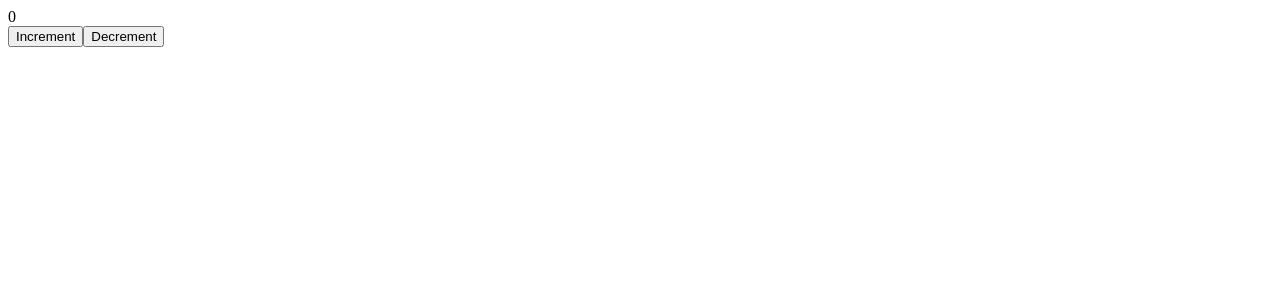
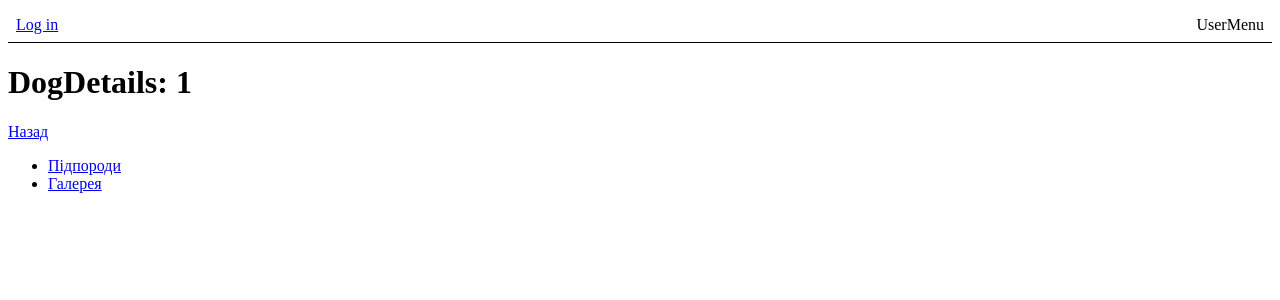
Before and after one commit to IvanSlivenko/React-4-1, a React (Create React App) app: page /dogs/1 in a window 1280 px wide. Shown: the top 300 px of the page. Built offline with nearby package versions, Linux system fonts and the light colour scheme.

Commit message:
26.04.2023-22-01

```diff
--- a/src/AppFive.jsx
+++ b/src/AppFive.jsx
@@ -8,6 +8,8 @@ import { lazy } from "react";
 import { Route, Routes } from "react-router-dom";
 import { Layout } from "components/Layout";
 // import { SubBreeds } from "components/SubBreeds";
+import { LoginPage } from "pages/LoginPages";
+
 // const MyComponent = lazy(() => import('path/to/MyComponent'));
 const Home = lazy(() => import('./pages/Home').then(module => {
     // console.log(module);
@@ -34,8 +36,10 @@ export default function AppFive(){
 
 
                 <Routes>
-                    <Route path="/" element={<Layout/>}>
-                        <Route index element={<Home/>} />
+                    <Route path="/" element={<Layout />}>
+                        <Route path="login" element={<LoginPage />} />
+
+                        <Route index element={<Home />} />
                         <Route path="dogs" element={<Dogs />} />
                         <Route path="dogs/:dogId" element={<DogDetails />}>
                             <Route path="subbreeds" element={<div><SubBreeds/></div>} />
--- /dev/null
+++ b/src/components/AppBar/AppBarrTwo.jsx
@@ -0,0 +1,22 @@
+import { UserMenuTwo } from "components/UserMenuTwo";
+import { Link } from "react-router-dom";
+export const AppBarTwo = () => {
+    return (
+        <header style={{
+            display: 'flex',
+            justifyContent:'space-between',
+            padding: 8,
+            borderBottom: '1px solid black',
+            marginBottom: 12
+
+        }} >
+
+
+
+            <nav>
+                <Link to="/login">Log in</Link>
+            </nav>
+             <UserMenuTwo/>
+        </header>
+    );
+};
--- a/src/components/Layout.js
+++ b/src/components/Layout.js
@@ -1,5 +1,6 @@
 import { Suspense } from "react";
 import { NavLink, Outlet } from "react-router-dom";
+import { Link } from "react-router-dom";
 import { useSelector, useDispatch } from "react-redux";
 
 // import { increment } from "redux/store";
@@ -7,6 +8,7 @@ import { useSelector, useDispatch } from "react-redux";
 
 import { increment } from "redux/myValue/slice";
 import { decrement } from "redux/myValue/slice";
+import { AppBarTwo } from "./AppBar/AppBarrTwo";
 
 
 
@@ -16,16 +18,24 @@ import { decrement } from "redux/myValue/slice";
 
 export const Layout = () => {
 
-    const value = useSelector(state => state.myValue);
+    // const value = useSelector(state => state.myValue);
     // console.log(value);
 
-    const dispath = useDispatch();
+    // const dispath = useDispatch();
 
     return (
-        <>
-            <div>{value}</div>
-            <button onClick={() => dispath(increment(1))}>Increment</button>
-            <button  onClick={()=>dispath(decrement(1))}>Decrement</button>
+        <div>
+            {/* //////////////////////////// */}
+                <AppBarTwo/>
+                <Outlet />
+
+            {/* //////////////////////////////// */}
+
+            {/* <div>{value}</div> */}
+            {/* <button onClick={() => dispath(increment(1))}>Increment</button> */}
+            {/* <button  onClick={()=>dispath(decrement(1))}>Decrement</button> */}
+
+            {/* /////////////////////////////////// */}
 
             {/* <header>
                 <ul>
@@ -37,12 +47,13 @@ export const Layout = () => {
             <main>
                 <Suspense fallback={<div>Loading...</div> }>
                     <Outlet />
+                    //<Outlet /> № 2
             </Suspense>
             </main> */}
 
             {/* <footer>Footer</footer> */}
 
 
-    </>
+    </div>
     );
 };
--- /dev/null
+++ b/src/components/LoginForm.js
@@ -0,0 +1,35 @@
+import { useDispatch } from "react-redux";
+import { logIn, logOut } from "redux/userSlice";
+
+export const LoginForm = () => {
+
+
+    const dispath = useDispatch();
+
+
+    const handleSubmit = (event) => {
+        event.preventDefault();
+
+        const form = event.currentTarget;
+        // console.log(form.elements.login.value);
+        dispath(logIn(form.elements.login.value));
+        form.reset();
+    };
+
+    return (
+        <form onSubmit={handleSubmit}>
+            <input type="text" name="login"
+            style={{
+                padding: 4,
+                marginBottom: 8,
+
+                }}
+            ></input>
+
+        {/* <input type="text" name="password"></input> */}
+        <br />
+            <button type="submit">Log in</button>
+    </form>
+    );
+
+};
--- /dev/null
+++ b/src/components/UserMenuTwo.jsx
@@ -0,0 +1,8 @@
+export const UserMenuTwo = () => {
+
+    return (
+
+        <div> UserMenu</div>
+    );
+
+};
--- /dev/null
+++ b/src/pages/LoginPages.jsx
@@ -0,0 +1,9 @@
+import { LoginForm } from "components/LoginForm";
+
+export const LoginPage = () => {
+    return (
+        <div>
+            <LoginForm/>
+        </div>
+    )
+};
--- a/src/redux/store.js
+++ b/src/redux/store.js
@@ -3,6 +3,7 @@ import { configureStore } from '@reduxjs/toolkit';
 import logger from 'redux-logger';
 import { myValueSlice } from './myValue/slice';
 import { itemsSlice } from './itemsSlice/slice';
+import { userSlice } from './userSlice';
 
 
 
@@ -38,6 +39,7 @@ export const store = configureStore({
         myValue: myValueSlice.reducer,
         // items: itemsReducer,
         items: itemsSlice.reducer,
+        user: userSlice.reducer,
 
     },
     middleware: (getDefaultMiddleware) => [...getDefaultMiddleware(),logger],
--- /dev/null
+++ b/src/redux/userSlice.js
@@ -0,0 +1,24 @@
+import { createAction, createReducer, createSlice } from '@reduxjs/toolkit';
+
+
+export const userSlice = createSlice({
+    name: 'user',
+    initialState: {
+        login: '',
+        isLoggedIn: false,
+
+    },
+    reducers: {
+        logIn(state, action) {
+            state.login = action.payload;
+            state.isLoggedIn = true;
+        },
+        logOut(state){
+            state.login = '';
+            state.isLoggedIn = false;
+        },
+
+        }
+});
+
+export const { logIn, logOut } = userSlice.actions;
```
Also changed, not shown: redux-1.txt.
